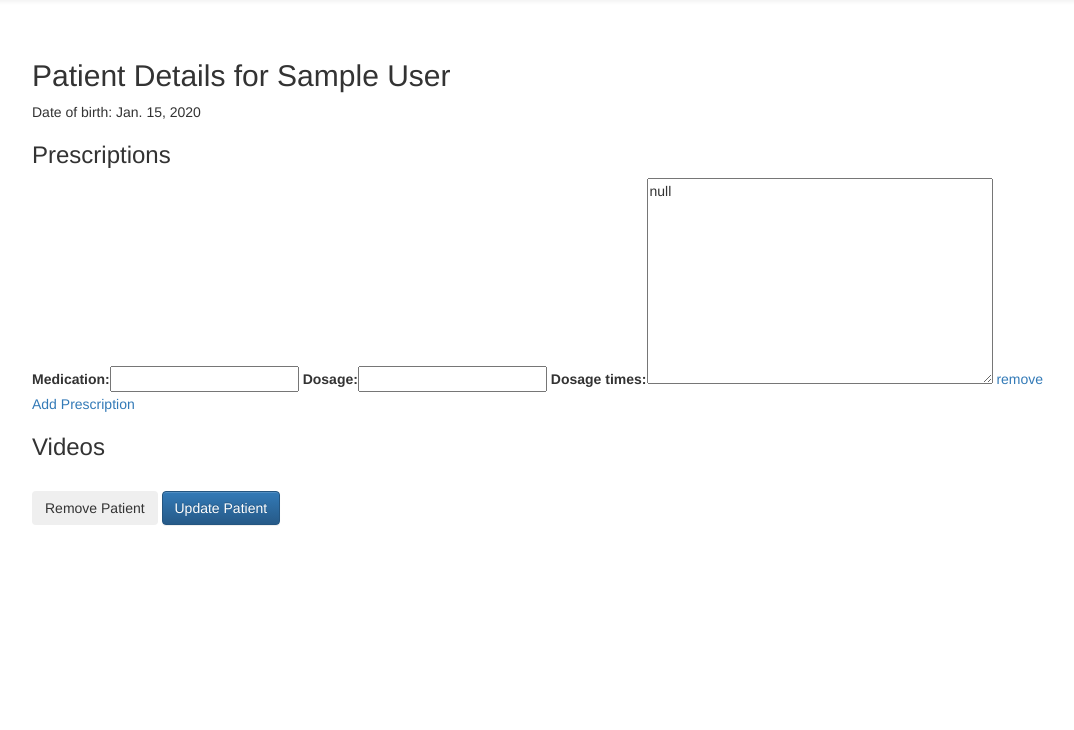
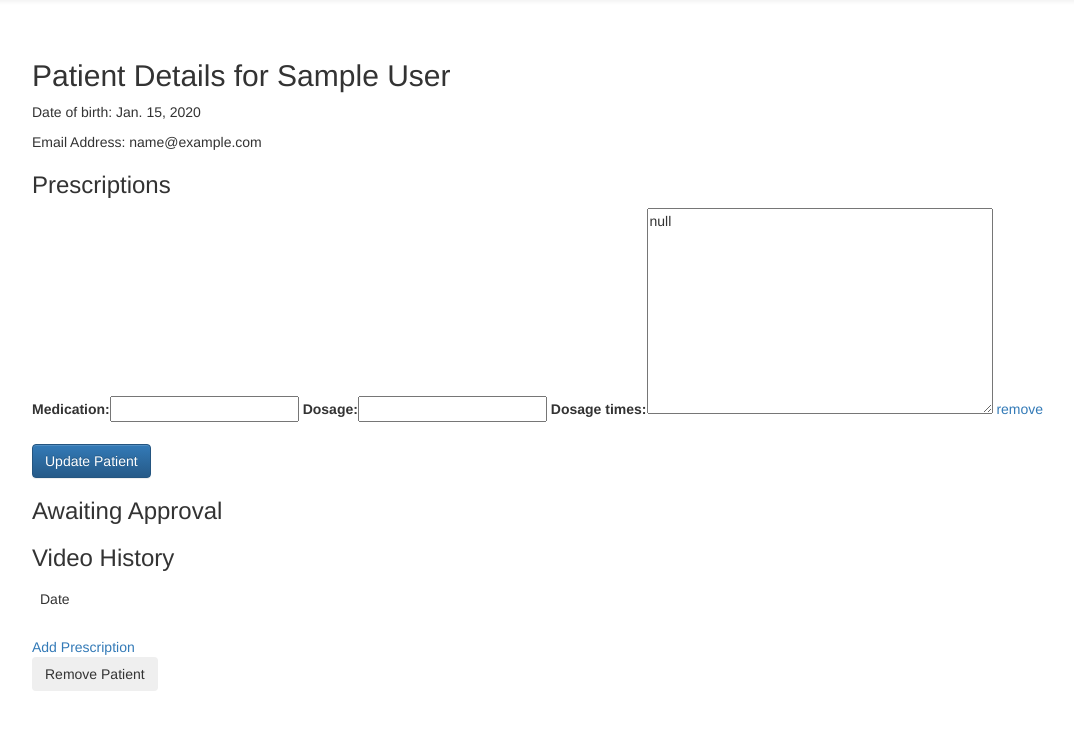
Before and after one commit to danielhertenstein/memocha, a Django app: page /recorder/doctor/1/ in a window 1280 px wide. Shown: the part 51-781 px from the top of the page, without its empty margins (38-1112 px from the left). Run offline with Django 3.2, Linux system fonts and the light colour scheme; a user stored in the database is signed in; tables that the repository leaves empty hold one stand-in row (values such as "Sample post"); data that the repository does not hold is empty; some libraries are stand-ins or nearby versions.

Commit message:
Adds display of video history for patients

```diff
--- a/recorder/templates/recorder/patient_details.html
+++ b/recorder/templates/recorder/patient_details.html
@@ -7,6 +7,7 @@
         {% csrf_token %}
         <h2>Patient Details for {{ patient.user.first_name }} {{ patient.user.last_name }}</h2>
         <p>Date of birth: {{ patient.date_of_birth }}</p>
+        <p>Email Address: {{ patient.user.email }}</p>
         <h3>Prescriptions</h3>
         {{ formset.management_form }}
         {% for form in formset %}
@@ -14,10 +15,16 @@
                 {{ form.as_table }}
             </div>
         {% endfor %}
-        <h3>Videos</h3>
+        <br />
+        <button class="btn btn-primary" type="submit" name="action" value="update">Update Patient</button>
+        <h3>Awaiting Approval</h3>
+        <h3>Video History</h3>
+        <div class="table-responsive">
+            <table id="video_table" class="table">
+            </table>
+        </div>
         <br />
         <button class="btn" type="submit" name="action" value="remove">Remove Patient</button>
-        <button class="btn btn-primary" type="submit" name="action" value="update">Update Patient</button>
     </form>
 {% endblock content %}
 
@@ -31,6 +38,57 @@
                 addText: 'Add Prescription',
                 deleteText: 'remove'
             })
-        })
+        });
+
+        $(function() {
+            var videos = {{ video_dict|safe }};
+            var dates = {{ dates_of_interest|safe }};
+            var prescriptions = {{ prescriptions|safe }};
+
+            var table = document.getElementById("video_table");
+            var header = table.createTHead();
+            var row = header.insertRow(-1);
+            var cell = row.insertCell(-1);
+            cell.innerHTML = "Date";
+            for (i=0; i < prescriptions.length; i++) {
+                cell = row.insertCell(-1);
+                cell.innerHTML = prescriptions[i][1];
+            }
+            for (i=dates.length-1; i >= 0; i--) {
+                var date = dates[i];
+                row = table.insertRow(-1);
+                cell = row.insertCell(-1);
+                cell.innerHTML = date;
+                for (j=0; j < prescriptions.length; j++) {
+                    var times = prescriptions[j][3];
+                    cell = row.insertCell(-1);
+                    for (k=0; k < times.length; k++) {
+                        var real_time = times[k].substring(0, times[k].length - 3);
+                        if (checkNested(videos, date, prescriptions[j][1], real_time)) {
+                            var node = document.createElement("A");
+                            node.innerHTML = real_time;
+                            node.href = videos[date][prescriptions[j][1]][real_time];
+                            cell.appendChild(node);
+                        } else {
+                            node = document.createElement("P");
+                            node.innerHTML = real_time;
+                            cell.appendChild(node);
+                        }
+                    }
+                }
+            }
+        });
+
+        function checkNested(obj) {
+            var args = Array.prototype.slice.call(arguments, 1);
+
+            for (var i=0; i < args.length; i++) {
+                if (!obj || !obj.hasOwnProperty(args[i])) {
+                    return false;
+                }
+                obj = obj[args[i]];
+            }
+            return true;
+        }
     </script>
 {% endblock extra-js %}
--- a/recorder/views.py
+++ b/recorder/views.py
@@ -11,6 +11,7 @@ from django.contrib.auth.decorators import login_required
 from django.shortcuts import render, redirect, get_object_or_404
 from django.forms import formset_factory, modelformset_factory
 from django.core.serializers.json import DjangoJSONEncoder
+from django.utils import timezone
 
 from recorder.forms import MyUserCreationForm, PatientCreationForm, PrescriptionForm, PatientAccountForm, UploadFileForm
 from recorder.models import Doctor, Patient, Prescription, Video
@@ -221,7 +222,25 @@ def patient_details(request, patient_id):
             formset = modelformset_factory(Prescription, fields='__all__', extra=0)(prefix='p_form', queryset=patient.prescriptions.all())
         else:
             formset = modelformset_factory(Prescription, fields='__all__')(prefix='p_form')
-    return render(request, 'recorder/patient_details.html', {'patient': patient, 'formset': formset})
+    video_dict = defaultdict(partial(defaultdict, partial(defaultdict, dict)))
+    dates_of_interest = [(patient.user.date_joined + timedelta(days=i)).date()
+                         for i in range(int((timezone.now() - patient.user.date_joined).days)+1)]
+    for date in dates_of_interest:
+        videos = patient.videos_for_date(date)
+        for video in videos:
+            dosage_details = video.corresponding_dosage()
+            video_dict[dosage_details['date']][dosage_details['medication']][dosage_details['timeslot']] = dosage_details['url']
+    video_dict_json = json.dumps(video_dict)
+    prescriptions = list(patient.prescriptions.all().values_list())
+    prescriptions_json = json.dumps(prescriptions, cls=DjangoJSONEncoder)
+    return render(request, 'recorder/patient_details.html',
+                  {
+                      'patient': patient,
+                      'formset': formset,
+                      'dates_of_interest': [date.strftime('%d %b') for date in dates_of_interest],
+                      'video_dict': video_dict_json,
+                      'prescriptions': prescriptions_json,
+                  })
 
 
 @login_required
```
